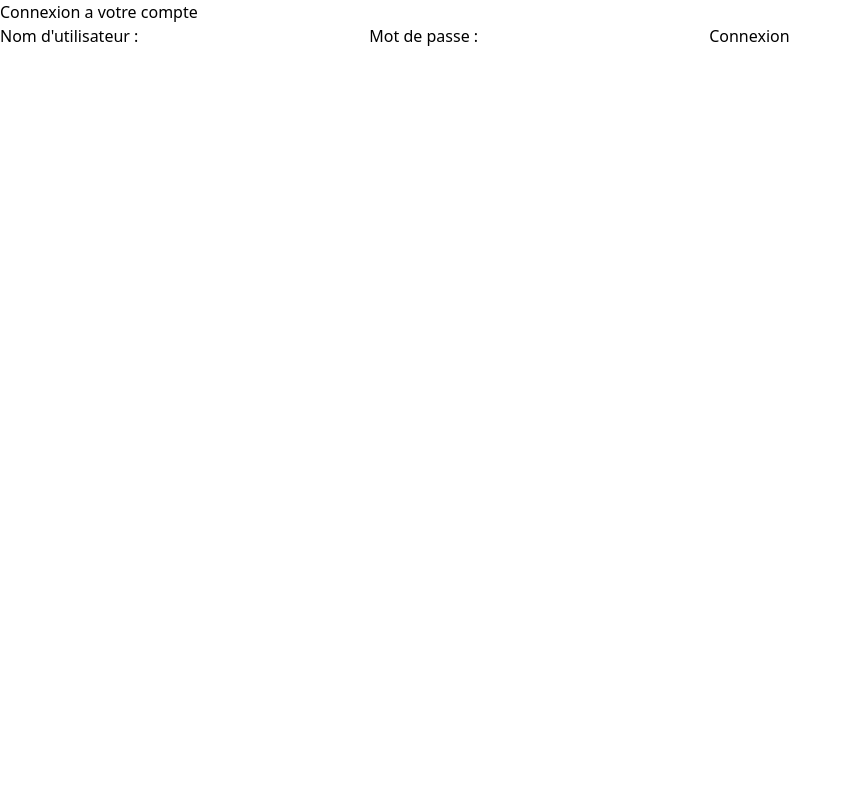
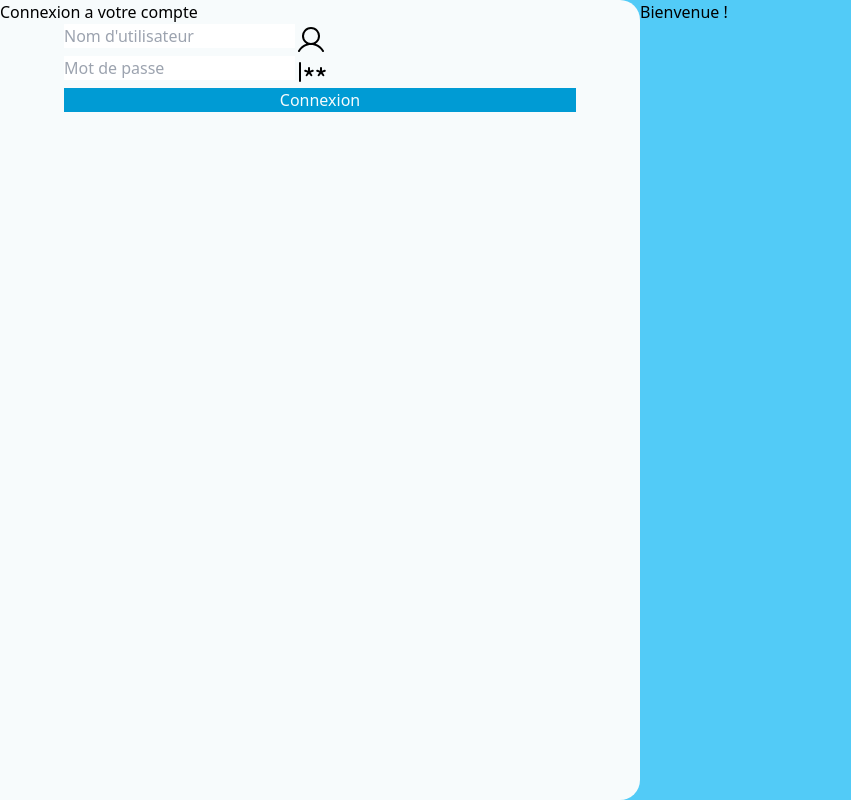
Before and after one commit to ralixt/MediPlan, a Next.js app: page / in a window 1280 px wide. Shown: the whole page, without its empty margins (0-851 px from the left). Built offline with nearby package versions, Linux system fonts and the light colour scheme.

Commit message:
add css to login page

```diff
--- a/src/app/layout.tsx
+++ b/src/app/layout.tsx
@@ -8,6 +8,7 @@ export const metadata: Metadata = {
 
 export default function RootLayout({children,}: {children: React.ReactNode}) {
   return (
+
     <html lang="en">
       <body>
         <NextAuthProvider>{children}</NextAuthProvider>
--- a/src/components.temporary/buttons.component.tsx
+++ b/src/components.temporary/buttons.component.tsx
@@ -5,8 +5,12 @@ import Link from "next/link";
 
 export const LoginButton = () => {
   return (
-    <button style={{ marginRight: 10 }} onClick={() => signIn()}>
-      Sign in
+    // <button style={{ marginRight: 10 }} onClick={() => signIn()}>
+    //   Sign in
+    // </button>
+
+    <button type="submit" className="bg-dark-blue text-white">
+        Connexion
     </button>
   );
 };
--- a/src/components.temporary/login.tsx
+++ b/src/components.temporary/login.tsx
@@ -1,6 +1,8 @@
 "use client";
 import React, {useRef} from "react";
 import {signIn} from "next-auth/react";
+import {LoginButton} from "@/components.temporary/buttons.component";
+import {Password, User} from "@phosphor-icons/react";
 
 
 type Props = {
@@ -23,30 +25,39 @@ export const Login = (props: Props) => {
     }
 
     return (
-        <main>
-            <div className={props.className}>
-                <h1>Connexion a votre compte</h1>
-                <form method="POST" onSubmit={onSubmit}>
-                    <label>
-                        Nom d'utilisateur :
-                        <input type="text" name="username" onChange={(e) =>
-                            userName.current = e.target.value}/>
-                    </label>
+        <main className="bg-light-blue h-screen w-screen flex">
+            <div className={'${props.className} bg-white h-full w-1/2 rounded-r-1_25rem flex-row'}>
+                <div className="w-full">
+                    <h1>Connexion a votre compte</h1>
+                </div>
+                <form method="POST" onSubmit={onSubmit} className="flex flex-col w-4/5 mx-auto">
 
-                    <label>
-                        Mot de passe :
-                        <input type="password" name="password" onChange={(e) =>
-                            password.current = e.target.value}/>
-                    </label>
+                    <div className="flex flex-row w-full">
+                        <label className="">
+                            {/*Nom d'utilisateur :*/}
+                            <input type="text" name="username" placeholder="Nom d'utilisateur" onChange={(e) =>
+                                userName.current = e.target.value}/>
+                        </label>
+                        <User size={32} />
+                    </div>
 
-                    <button type="submit">
-                        Connexion
-                    </button>
+                    <div className="flex flex-row w-full">
+                        <label>
+                            {/*Mot de passe :*/}
+                            <input type="password" name="password" placeholder="Mot de passe" onChange={(e) =>
+                                password.current = e.target.value}/>
+                        </label>
+                        <Password size={32} />
+                    </div>
 
+                    <LoginButton></LoginButton>
 
                 </form>
+            </div>
+            <div className="bg-light-blue h-full w-1/2">
+                <h1>Bienvenue !</h1>
+            </div>
 
-            </div>
         </main>
     )
 }
--- a/tailwind.config.ts
+++ b/tailwind.config.ts
@@ -1,16 +1,35 @@
-import type { Config } from 'tailwindcss'
+import type {Config} from 'tailwindcss'
 
 const config: Config = {
     content: [
         "./src/**/*.{js,ts,jsx,tsx,mdx}"
     ],
     theme: {
+        fontFamily: {
+            //   <style>
+            //   @import url('https://fonts.googleapis.com/css2?family=Montserrat+Alternates:ital,wght@0,100;0,200;0,300;0,400;0,500;0,600;0,700;0,800;0,900;1,100;1,200;1,300;1,400;1,500;1,600;1,700;1,800;1,900&display=swap');
+            // </style>
+        },
+
         extend: {
             backgroundImage: {
                 'gradient-radial': 'radial-gradient(var(--tw-gradient-stops))',
                 'gradient-conic':
                     'conic-gradient(from 180deg at 50% 50%, var(--tw-gradient-stops))',
             },
+            colors: {
+                'light-blue': '#52CBF7',
+                'dark-blue': '#009BD4',
+                'positive': '#52F7D0',
+                'negative': '#F75279',
+                'white' : '#F7FBFC',
+                'black' : '#061013',
+                'grey':'#7995A0',
+                'lightgrey':'#C4D0D4',
+            },
+            borderRadius: {
+                '1_25rem': '1.25rem',
+            },
         },
     },
     plugins: [],
```
Lines whose indentation alone changed are shown as unchanged.
